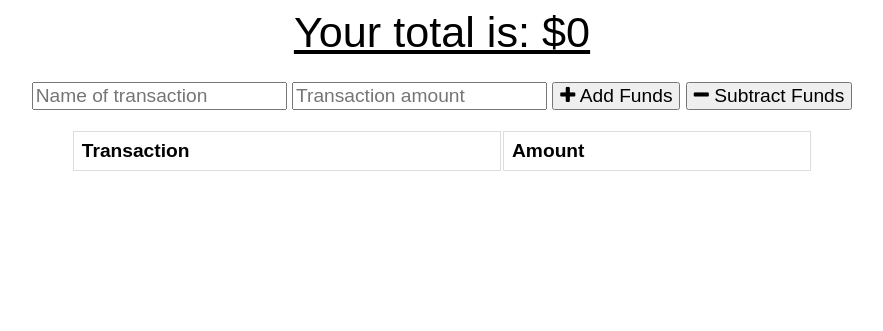
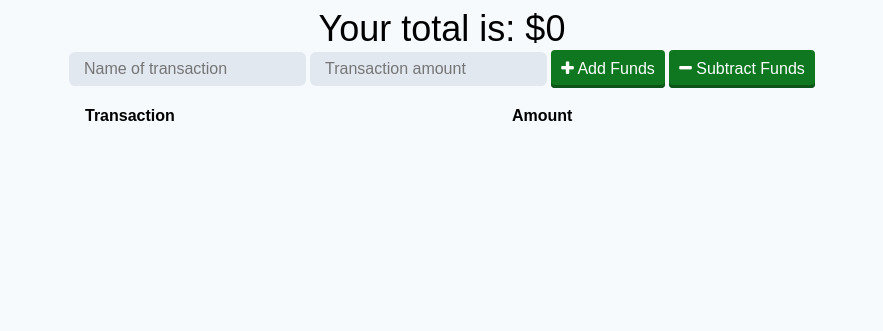
Before and after one commit to aagrosse/Online-Offline-Budget-Tracker, a website: page public/index.html in a window 1280 px wide. Shown: the whole page, without its empty margins (198-1081 px from the left). Drawn offline with nearby package versions, Linux system fonts and the light colour scheme; no server answers.

Commit message:
styling edit

```diff
--- a/public/styles.css
+++ b/public/styles.css
@@ -1,25 +1,53 @@
+*, *::before, *::after {
+  box-sizing: border-box;
+}
+
 body {
-  font-size: 120%;
+  font-size: 16px;
+  font-family: Arial;
+  background-color: #F7FAFC;
+}
+
+button,
+input {
+  font-size: 1em;
   font-family: Arial;
 }
 
-button, input {
-  font-size: 100%;
-  font-family: Arial;
+label {
+  font-weight: 900;
+}
+
+input {
+  border: 2px solid transparent;
+  border-radius: 6px;
+  padding: .4em .8em;
+  background-color: #E2E8F0;
+}
+
+input:focus {
+  background-color: #FFFFFF;
+  border: 2px solid #CBD5E0;
+  outline: 0;
+}
+
+button {
+  background: rgb(14, 119, 32);
+  border: none;
+  border-radius: 4px;
+  cursor: pointer;
+  color: #FFFFFF;
+  padding: 10px;
+  box-shadow: inset 0 -3px 0 0 rgb(10, 85, 23);
+}
+
+button:active {
+  box-shadow: none;
+  transform: translateY(3px);
 }
 
 table {
   width: 100%;
-}
-
-td, th {
-  border: 1px solid #dddddd;
-  text-align: left;
-  padding: 8px;
-}
-
-tr:nth-child(even) {
-  background-color: #dddddd;
 }
 
 .error {
@@ -28,18 +56,16 @@ tr:nth-child(even) {
 
 .wrapper {
   margin: 0 auto;
-  max-width: 825px;
+  max-width: 800px;
   text-align: center;
 }
 
 .total {
   font-size: 150%;
-  text-decoration: underline;
 }
 
-.form {
+form {
   margin-top: 25px;
-  width: 100%;
 }
 
 .transactions {
@@ -49,3 +75,7 @@ tr:nth-child(even) {
   width: 90%;
   margin: 0 auto;
 }
+
+.transaction-buttons {
+  margin-top: 25px;
+}
```
